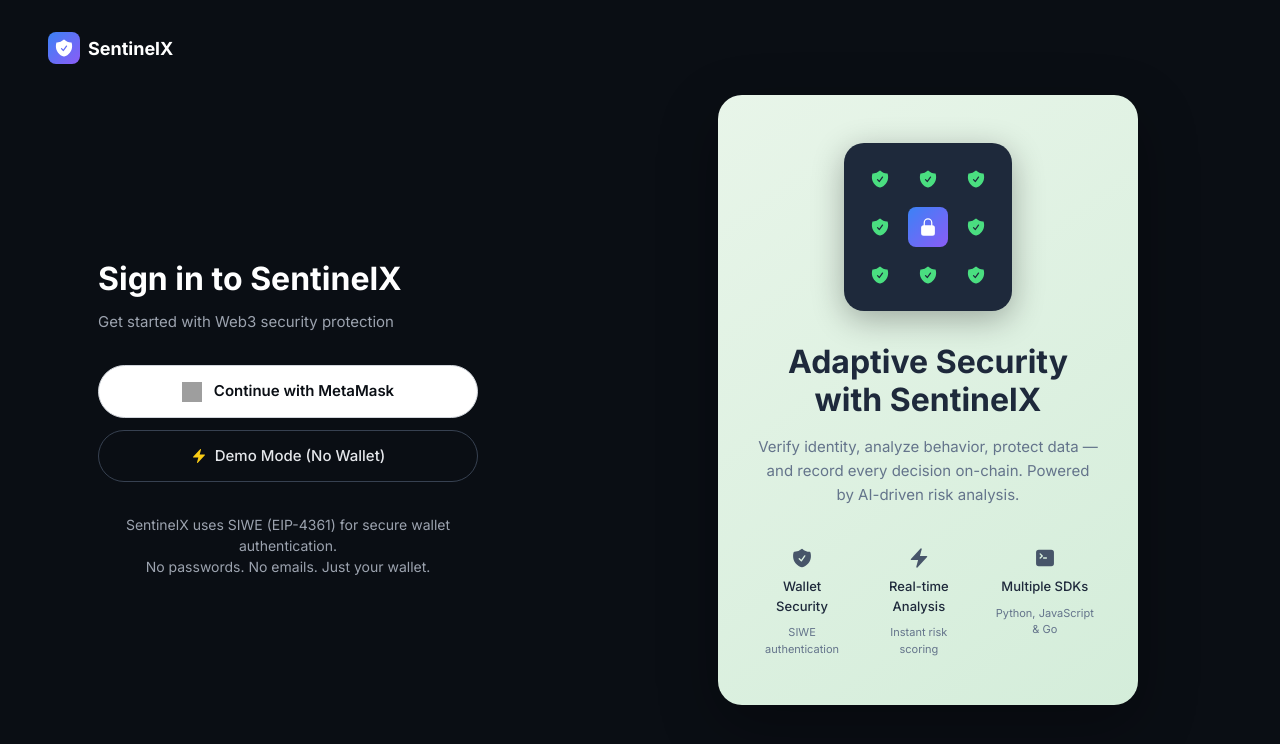
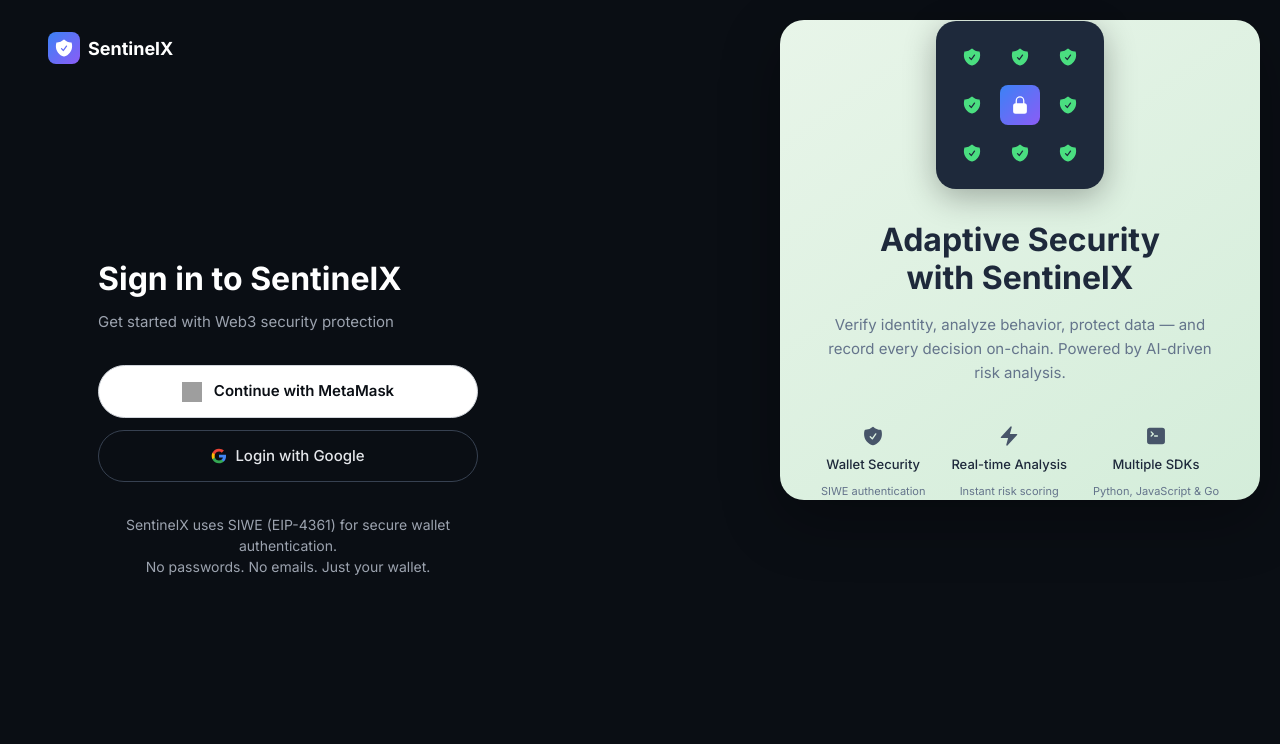
Before and after one commit to MohitRawat017/SentinalX, a React (Vite) app in the folder frontend/: page /login in a window 1280 px wide. Shown: the top 744 px of the page. Built offline with nearby package versions, Linux system fonts and the light colour scheme; no server answers; grey boxes are pictures that could not be loaded.

Commit message:
frontend twerks

```diff
--- a/frontend/src/components/modal-style/LandingPage.jsx
+++ b/frontend/src/components/modal-style/LandingPage.jsx
@@ -18,7 +18,7 @@
     // Navigation items (simplified)
     const navItems = [
         { label: 'Features', href: '#features' },
-        { label: 'Docs', href: 'https://github.com' },
+        { label: 'Docs', href: 'https://github.com/MohitRawat017/SentinalX' },
     ];
 
     // Features for the feature cards section
@@ -72,7 +72,7 @@
             links: [
                 { label: 'About', href: '#' },
                 { label: 'Contact', href: '#' },
-                { label: 'GitHub', href: 'https://github.com' },
+                { label: 'GitHub', href: 'https://github.com/MohitRawat017/SentinalX' },
             ],
         },
     ];
@@ -143,7 +143,7 @@
                         </button>
 
                         <a
-                            href="https://github.com"
+                            href="https://github.com/MohitRawat017/SentinalX"
                             target="_blank"
                             rel="noopener noreferrer"
                             className="px-8 py-4 rounded-full border border-white/20 text-white font-medium hover:bg-white/5 transition-all backdrop-blur-sm"
--- a/frontend/src/components/modal-style/ModalNavbar.jsx
+++ b/frontend/src/components/modal-style/ModalNavbar.jsx
@@ -40,9 +40,6 @@
 
                     {/* CTA Button */}
                     <div className="flex items-center gap-4">
-                        <a href="/login" className="text-sm text-gray-400 hover:text-white transition-colors hidden sm:block">
-                            Log in
-                        </a>
                         <button
                             onClick={onCtaClick}
                             className="px-5 py-2 rounded-full bg-white text-black text-sm font-semibold hover:bg-gray-100 transition-all"
--- a/frontend/src/index.css
+++ b/frontend/src/index.css
@@ -201,19 +201,22 @@
   flex: 0 0 55%;
   background: #0a0e14;
   display: flex;
-  align-items: center;
-  justify-content: center;
-  padding: 3rem;
+  align-items: flex-start;
+  justify-content: flex-end;
+  padding: 20px;
 }
 
 .landing-right-card {
   background: linear-gradient(145deg, #e8f5e9 0%, #d4edda 100%);
   border-radius: 24px;
   padding: 3rem 2.5rem;
-  max-width: 420px;
-  width: 100%;
+  width: 480px;
+  height: 480px;
   box-shadow: 0 20px 60px rgba(0, 0, 0, 0.3);
   text-align: center;
+  display: flex;
+  flex-direction: column;
+  justify-content: center;
 }
 
 /* Logo */
--- a/frontend/src/pages/LoginPage.jsx
+++ b/frontend/src/pages/LoginPage.jsx
@@ -225,8 +225,7 @@
             {authResult?.trust_score != null && (
               <div className="mb-6 flex items-center justify-between p-3 rounded-lg bg-sentinel-dark/50 border border-sentinel-border">
                 <span className="text-sm text-gray-400">Current Trust Score</span>
-                <span className={`text-lg font-bold font-mono ${
-                  authResult.trust_score >= 80 ? 'text-emerald-400' :
+                <span className={`text-lg font-bold font-mono ${authResult.trust_score >= 80 ? 'text-emerald-400' :
                     authResult.trust_score >= 50 ? 'text-yellow-400' : 'text-red-400'
                   }`}>
                   {authResult.trust_score}/100
@@ -300,12 +299,10 @@
           {authResult && !stepUpState && (
             <div className={`landing-success ${authResult.security_status === 'locked' ? '!border-red-500/30 !bg-red-500/5' : ''}`}>
               <div className="flex items-center gap-2 mb-2">
-                <div className={`w-2 h-2 rounded-full ${
-                  authResult.security_status === 'locked' ? 'bg-red-500' :
+                <div className={`w-2 h-2 rounded-full ${authResult.security_status === 'locked' ? 'bg-red-500' :
                     authResult.security_status === 'restricted' ? 'bg-yellow-500' : 'bg-emerald-500'
                   }`} />
-                <span className={`text-sm font-medium ${
-                  authResult.security_status === 'locked' ? 'text-red-400' :
+                <span className={`text-sm font-medium ${authResult.security_status === 'locked' ? 'text-red-400' :
                     authResult.security_status === 'restricted' ? 'text-yellow-400' : 'text-emerald-400'
                   }`}>
                   {authResult.security_status === 'locked' ? 'Account Locked' :
@@ -318,14 +315,12 @@
                   authResult.risk_level === 'medium' ? 'text-yellow-400' : 'text-red-400'
                   }`}>{authResult.risk_level?.toUpperCase()}</span></p>
                 {authResult.trust_score != null && (
-                  <p>Trust Score: <span className={`font-bold ${
-                    authResult.trust_score >= 80 ? 'text-emerald-400' :
+                  <p>Trust Score: <span className={`font-bold ${authResult.trust_score >= 80 ? 'text-emerald-400' :
                       authResult.trust_score >= 50 ? 'text-yellow-400' : 'text-red-400'
                     }`}>{authResult.trust_score}/100</span></p>
                 )}
                 {authResult.security_status && authResult.security_status !== 'active' && (
-                  <p>Status: <span className={`font-medium ${
-                    authResult.security_status === 'locked' ? 'text-red-400' :
+                  <p>Status: <span className={`font-medium ${authResult.security_status === 'locked' ? 'text-red-400' :
                       authResult.security_status === 'restricted' ? 'text-red-400' : 'text-yellow-400'
                     }`}>{authResult.security_status.replace('_', ' ').toUpperCase()}</span></p>
                 )}
@@ -358,8 +353,13 @@
               disabled={loading}
               className="landing-btn-secondary"
             >
-              <HiBolt className="w-4 h-4 text-yellow-400" />
-              Demo Mode (No Wallet)
+              <svg className="w-4 h-4" viewBox="0 0 24 24">
+                <path fill="#4285F4" d="M22.56 12.25c0-.78-.07-1.53-.2-2.25H12v4.26h5.92c-.26 1.37-1.04 2.53-2.21 3.31v2.77h3.57c2.08-1.92 3.28-4.74 3.28-8.09z" />
+                <path fill="#34A853" d="M12 23c2.97 0 5.46-.98 7.28-2.66l-3.57-2.77c-.98.66-2.23 1.06-3.71 1.06-2.86 0-5.29-1.93-6.16-4.53H2.18v2.84C3.99 20.53 7.7 23 12 23z" />
+                <path fill="#FBBC05" d="M5.84 14.09c-.22-.66-.35-1.36-.35-2.09s.13-1.43.35-2.09V7.07H2.18C1.43 8.55 1 10.22 1 12s.43 3.45 1.18 4.93l2.85-2.22.81-.62z" />
+                <path fill="#EA4335" d="M12 5.38c1.62 0 3.06.56 4.21 1.64l3.15-3.15C17.45 2.09 14.97 1 12 1 7.7 1 3.99 3.47 2.18 7.07l3.66 2.84c.87-2.6 3.3-4.53 6.16-4.53z" />
+              </svg>
+              Login with Google
             </button>
           </div>
 
```
Lines whose indentation alone changed are shown as unchanged.
